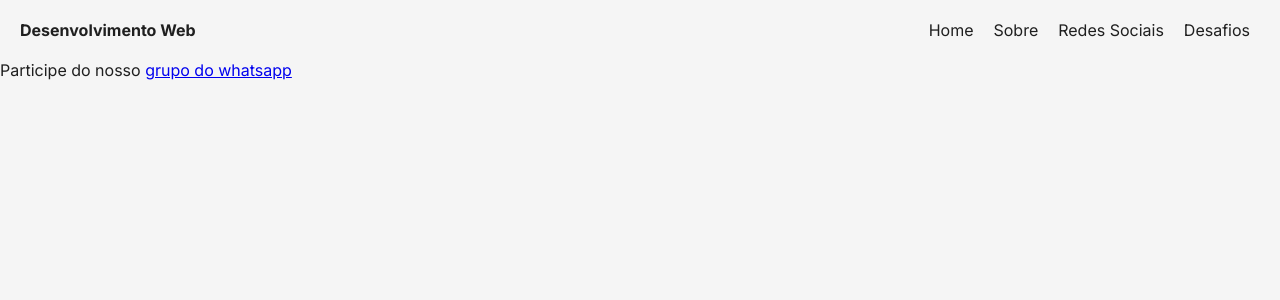
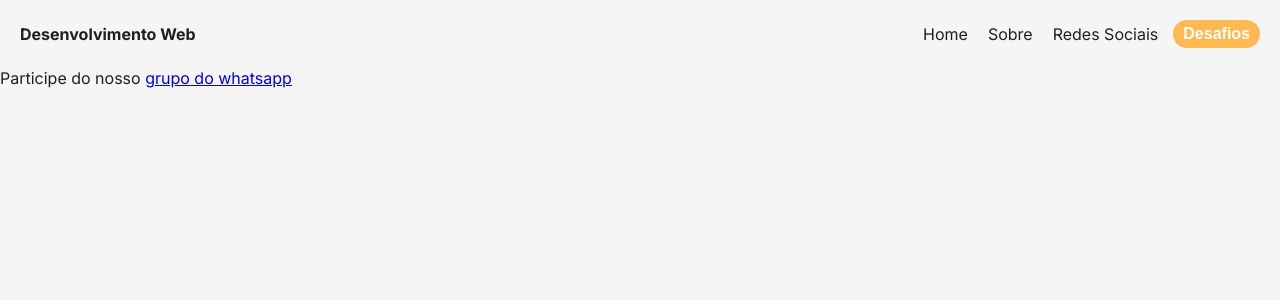
Before and after one commit to DevsGenteBoa/desenvolvimento-web-oficial, a Next.js app: page / in a window 1280 px wide. Shown: the top 300 px of the page. Built offline with nearby package versions, Linux system fonts and the light colour scheme.

Commit message:
altera link desafios no menu para button

```diff
--- a/src/componentes/Menu/index.tsx
+++ b/src/componentes/Menu/index.tsx
@@ -11,8 +11,11 @@
 
 import { GiHamburgerMenu } from "react-icons/gi";
 import { useState } from "react";
+import Button from "../ui/buttons";
+import { useRouter } from "next/router";
 
 const Menu = () => {
+  const router = useRouter();
   const [isOpenMenuMobile, setOpenMenuMobile] = useState<boolean>(false);
   return (
     <Container>
@@ -44,9 +47,13 @@
               </Link>
             </li>
             <li>
-              <Link href="/desafios">
-                <a>Desafios</a>
-              </Link>
+              <Button
+                onClick={() => router.push("/desafios")}
+                variant="primary"
+                css="margin-left: 5px"
+              >
+                Desafios
+              </Button>
             </li>
           </Navigation>
 
```
